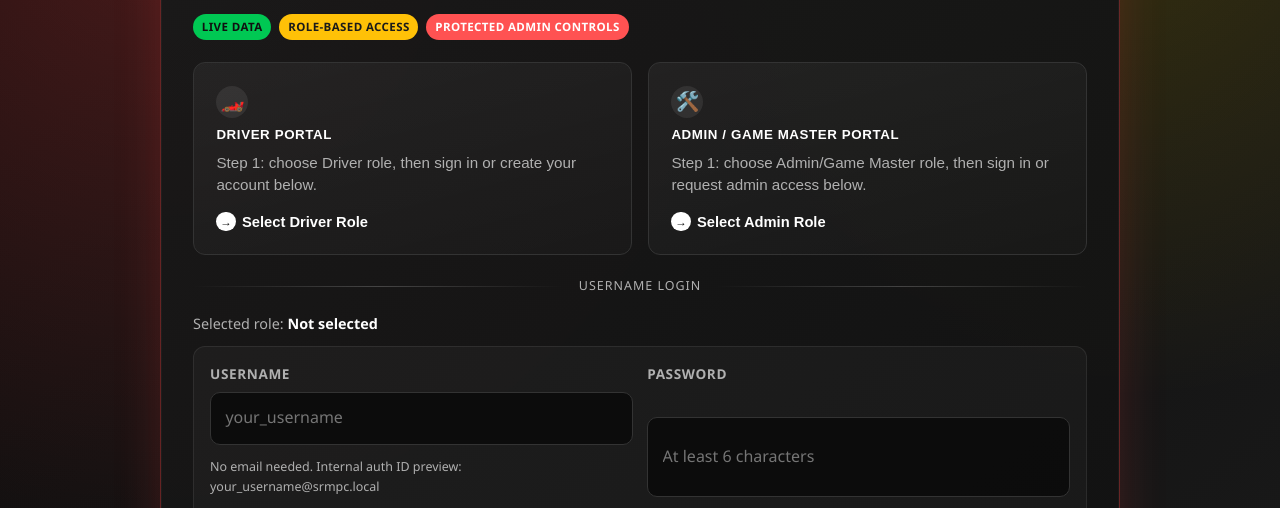
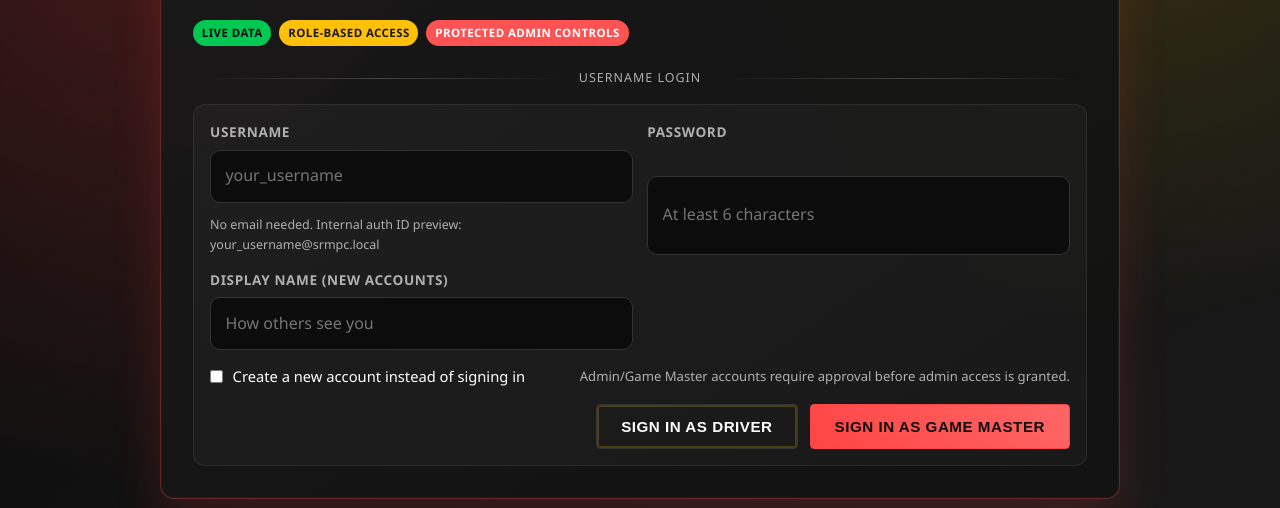
Before and after one commit to aosjay13/sim-racing-mpcm, a plain HTML site: page sim-racing-career/app.html in a window 1280 px wide. Shown: the part 263-771 px from the top of the page. Drawn offline with Linux system fonts and the light colour scheme; no server answers.

Commit message:
0.3.10 - Login issues continue...

```diff
--- a/sim-racing-career/app.html
+++ b/sim-racing-career/app.html
@@ -30,25 +30,8 @@
                 <span class="status-pill status-rejected">Protected admin controls</span>
             </div>
             <p id="auth-gate-diagnostics" class="auth-gate-diagnostics hidden"></p>
-            <div class="auth-gate-panels">
-                <button id="auth-driver-login-btn" class="auth-panel auth-panel-driver" type="button" onclick="handleIntentLogin('driver')">
-                    <span class="auth-panel-icon" aria-hidden="true">🏎️</span>
-                    <span class="auth-panel-label">Driver Portal</span>
-                    <span class="auth-panel-copy">Step 1: choose Driver role, then sign in or create your account below.</span>
-                    <span class="auth-panel-action">Select Driver Role</span>
-                </button>
-                <button id="auth-admin-login-btn" class="auth-panel auth-panel-admin" type="button" onclick="handleIntentLogin('admin')">
-                    <span class="auth-panel-icon" aria-hidden="true">🛠️</span>
-                    <span class="auth-panel-label">Admin / Game Master Portal</span>
-                    <span class="auth-panel-copy">Step 1: choose Admin/Game Master role, then sign in or request admin access below.</span>
-                    <span class="auth-panel-action">Select Admin Role</span>
-                </button>
-            </div>
             <div class="auth-fallback-divider" aria-hidden="true">
                 <span>Username Login</span>
-            </div>
-            <div id="auth-role-choice" class="auth-role-choice">
-                Selected role: <strong id="auth-selected-role">Not selected</strong>
             </div>
             <form id="auth-email-form" class="auth-fallback-form">
                 <div class="auth-fallback-grid">
@@ -74,7 +57,8 @@
                     <span class="auth-fallback-copy">Admin/Game Master accounts require approval before admin access is granted.</span>
                 </div>
                 <div class="auth-fallback-actions">
-                    <button id="auth-submit-btn" class="btn btn-primary" type="submit" disabled>Select Driver or Admin First</button>
+                    <button id="auth-email-driver-btn" class="btn btn-secondary" type="button">Sign In as Driver</button>
+                    <button id="auth-email-admin-btn" class="btn btn-primary" type="button">Sign In as Game Master</button>
                 </div>
                 <p id="auth-email-error" class="auth-email-error" style="display:none;"></p>
             </form>
--- a/sim-racing-career/css/style.css
+++ b/sim-racing-career/css/style.css
@@ -310,16 +310,6 @@ html, body {
     box-shadow: 0 0 0 2px rgba(255, 215, 0, 0.2) inset;
 }
 
-.auth-role-choice {
-    margin: 0.9rem 0 0.7rem;
-    color: var(--text-secondary);
-    font-size: 0.9rem;
-}
-
-.auth-role-choice strong {
-    color: var(--text-primary);
-}
-
 .auth-username-helper {
     margin-top: 0.35rem;
     font-size: 0.78rem;
--- a/sim-racing-career/js/app.js
+++ b/sim-racing-career/js/app.js
@@ -5,40 +5,22 @@ const AppSession = {
     isAuthenticated: false,
     isAdmin: false,
     claimedDriverId: '',
-    loginIntent: '',
+    loginIntent: 'driver',
     hasEnteredApp: false,
     authInFlight: false,
     authAutoLaunchAttempted: false
 };
 
 function refreshAuthRoleUI() {
-    const selectedRoleEl = document.getElementById('auth-selected-role');
-    const submitBtn = document.getElementById('auth-submit-btn');
-    const driverPanel = document.getElementById('auth-driver-login-btn');
-    const adminPanel = document.getElementById('auth-admin-login-btn');
+    const driverBtn = document.getElementById('auth-email-driver-btn');
+    const gameMasterBtn = document.getElementById('auth-email-admin-btn');
 
-    const roleIsSelected = AppSession.loginIntent === 'admin' || AppSession.loginIntent === 'driver';
-    const selectedRoleLabel = AppSession.loginIntent === 'admin'
-        ? 'Administrator / Game Master'
-        : (AppSession.loginIntent === 'driver' ? 'Driver' : 'Not selected');
-
-    if (selectedRoleEl) {
-        selectedRoleEl.textContent = selectedRoleLabel;
+    if (driverBtn) {
+        driverBtn.classList.toggle('auth-panel-selected', AppSession.loginIntent === 'driver');
     }
 
-    if (submitBtn) {
-        submitBtn.textContent = roleIsSelected
-            ? `Sign In as ${AppSession.loginIntent === 'admin' ? 'Admin' : 'Driver'}`
-            : 'Select Driver or Admin First';
-        submitBtn.disabled = !roleIsSelected;
-    }
-
-    if (driverPanel) {
-        driverPanel.classList.toggle('auth-panel-selected', AppSession.loginIntent === 'driver');
-    }
-
-    if (adminPanel) {
-        adminPanel.classList.toggle('auth-panel-selected', AppSession.loginIntent === 'admin');
+    if (gameMasterBtn) {
+        gameMasterBtn.classList.toggle('auth-panel-selected', AppSession.loginIntent === 'admin');
     }
 }
 
@@ -474,14 +456,13 @@ async function handleEmailPasswordAuth(intent) {
     AppSession.authInFlight = true;
 
     const loginBtn = document.getElementById('login-btn');
-    const driverBtn = document.getElementById('auth-driver-login-btn');
-    const adminBtn = document.getElementById('auth-admin-login-btn');
-    const submitBtn = document.getElementById('auth-submit-btn');
+    const driverBtn = document.getElementById('auth-email-driver-btn');
+    const adminBtn = document.getElementById('auth-email-admin-btn');
     const emailInput = document.getElementById('auth-email');
     const passwordInput = document.getElementById('auth-password');
     const displayNameInput = document.getElementById('auth-display-name');
     const createAccountInput = document.getElementById('auth-create-account');
-    [loginBtn, driverBtn, adminBtn, submitBtn, emailInput, passwordInput, displayNameInput, createAccountInput].forEach((control) => {
+    [loginBtn, driverBtn, adminBtn, emailInput, passwordInput, displayNameInput, createAccountInput].forEach((control) => {
         if (control) control.disabled = true;
     });
 
@@ -523,7 +504,7 @@ async function handleEmailPasswordAuth(intent) {
         notify('Sign in failed: ' + (error.message || 'Unknown error'), 'error');
     } finally {
         AppSession.authInFlight = false;
-        [loginBtn, driverBtn, adminBtn, submitBtn, emailInput, passwordInput, displayNameInput, createAccountInput].forEach((control) => {
+        [loginBtn, driverBtn, adminBtn, emailInput, passwordInput, displayNameInput, createAccountInput].forEach((control) => {
             if (control) control.disabled = false;
         });
     }
@@ -553,17 +534,17 @@ async function handleLogout() {
 
 // ===== EVENT LISTENERS SETUP =====
 function initializeEventListeners() {
-    document.getElementById('auth-driver-login-btn')?.addEventListener('click', () => {
-        handleIntentLogin('driver');
-    });
-
-    document.getElementById('auth-admin-login-btn')?.addEventListener('click', () => {
-        handleIntentLogin('admin');
-    });
-
     document.getElementById('auth-email-form')?.addEventListener('submit', async (event) => {
         event.preventDefault();
         await handleEmailPasswordAuth(AppSession.loginIntent);
+    });
+
+    document.getElementById('auth-email-driver-btn')?.addEventListener('click', async () => {
+        await handleEmailPasswordAuth('driver');
+    });
+
+    document.getElementById('auth-email-admin-btn')?.addEventListener('click', async () => {
+        await handleEmailPasswordAuth('admin');
     });
 
     document.getElementById('auth-email')?.addEventListener('input', refreshUsernameHelper);
```
